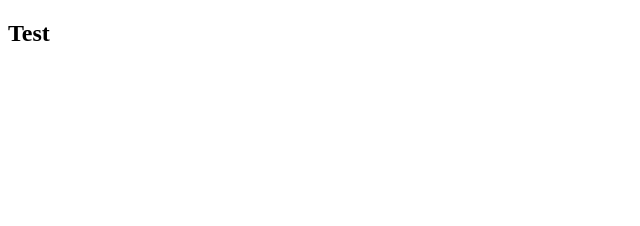
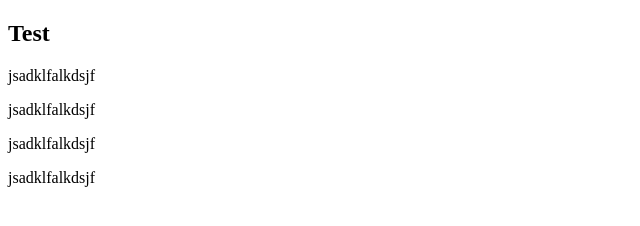
Before and after one commit to limphaibool/test_git, a plain HTML site: page index.html in a window 1280 px wide. Shown: the whole page, without its empty margins (0-640 px from the left). Drawn offline with Linux system fonts and the light colour scheme.

Commit message:
new feature

```diff
--- a/index.html
+++ b/index.html
@@ -7,5 +7,9 @@
 </head>
 <body>
     <h2>Test</h2>
+    <p>jsadklfalkdsjf</p>
+    <p>jsadklfalkdsjf</p>
+    <p>jsadklfalkdsjf</p>
+    <p>jsadklfalkdsjf</p>
 </body>
 </html>
```
